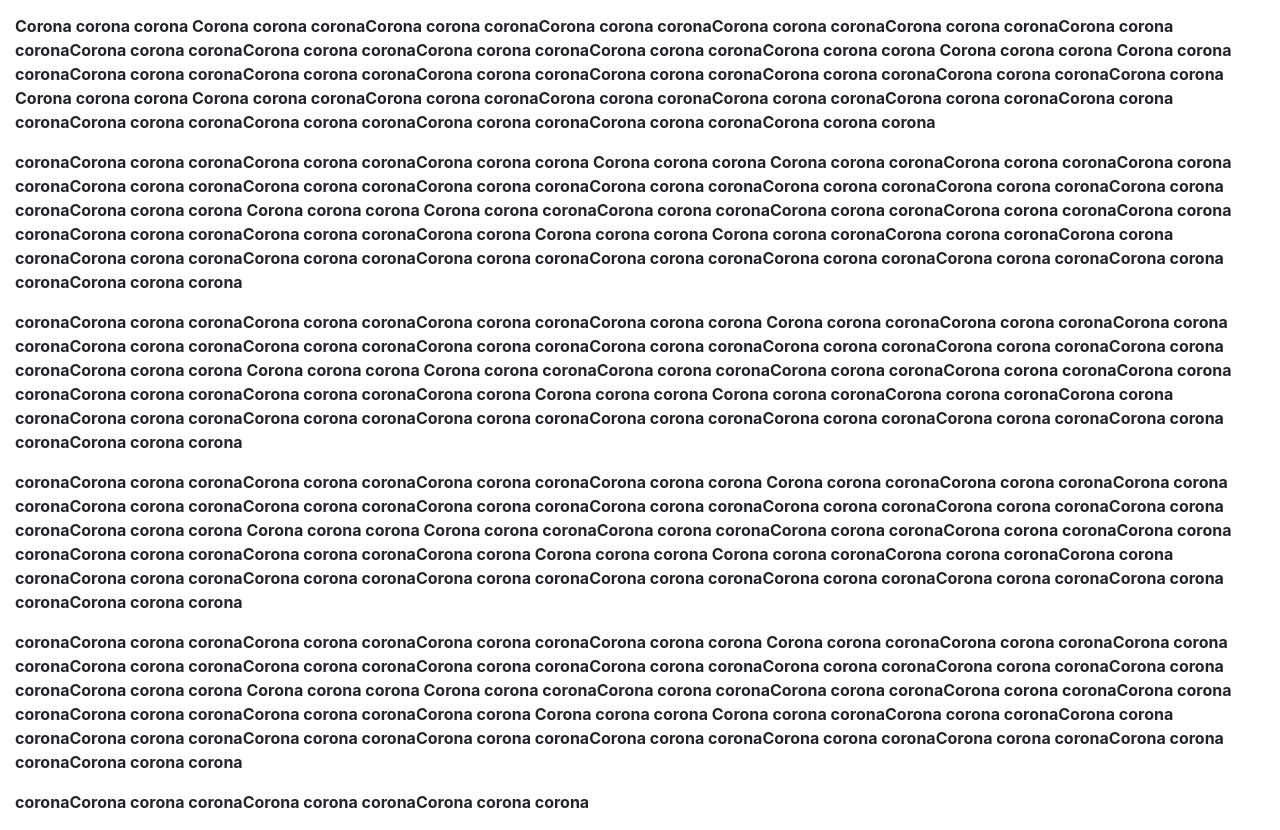
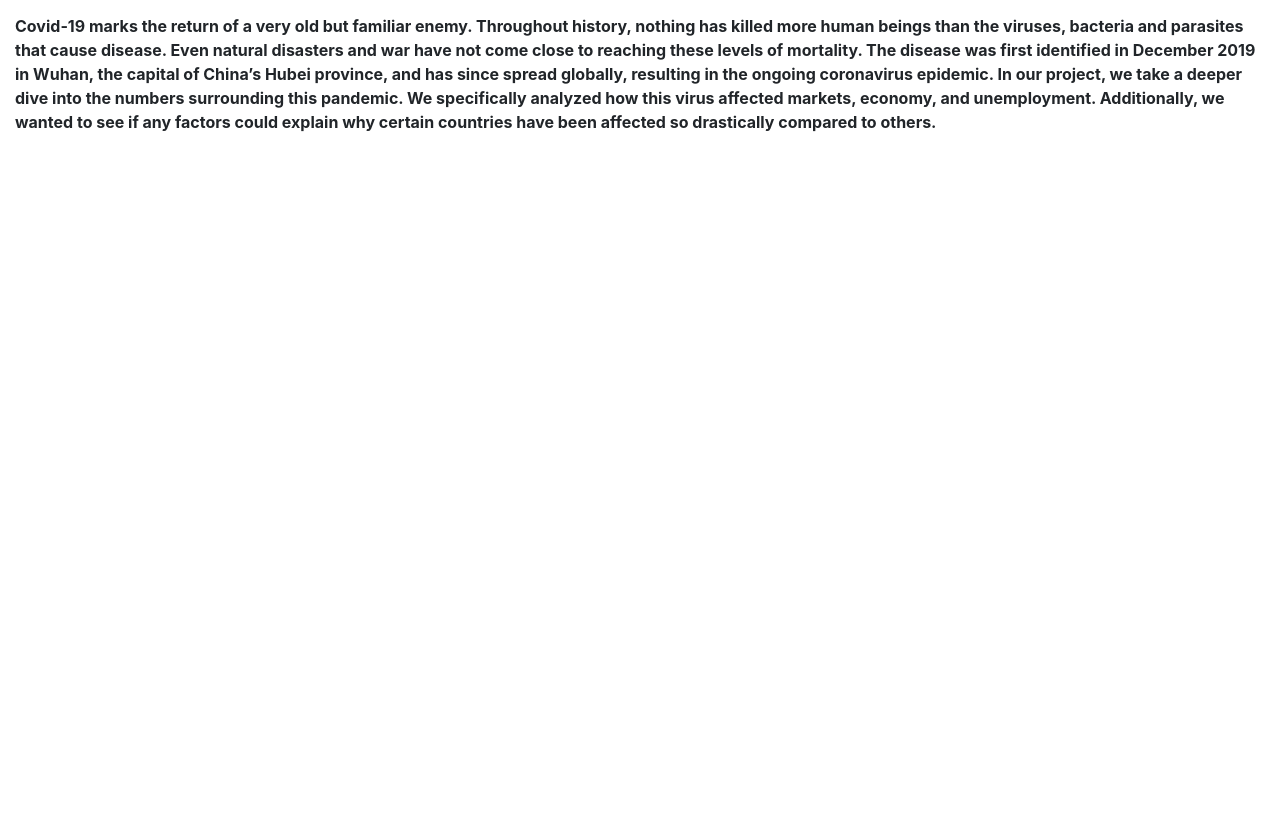
Before and after one commit to gabprado/covid_19, a Flask app: page / in a window 1280 px wide. Shown: the part 502-1332 px from the top of the page. After the commit the page ends 634 px from the top, so only its background shows below. Run offline with Flask 2, Linux system fonts and the light colour scheme; data that the repository does not hold is empty; parts of the project's set-up code (start-up, migrations or seed data) failed here and were passed over; some libraries are stand-ins or nearby versions.

Commit message:
deploymenrt3

```diff
--- a/templates/index.html
+++ b/templates/index.html
@@ -61,37 +61,9 @@
             <div id="country_snapshot"></div>
           </div>
           <div class="col-md-12">
-              <p> Corona corona corona Corona corona coronaCorona corona coronaCorona corona
-                  coronaCorona corona coronaCorona corona coronaCorona corona coronaCorona corona
-                  coronaCorona corona coronaCorona corona coronaCorona corona coronaCorona corona corona
-                  Corona corona corona Corona corona coronaCorona corona coronaCorona corona coronaCorona
-                  corona coronaCorona corona coronaCorona corona coronaCorona corona coronaCorona corona
-                  Corona corona corona Corona corona coronaCorona corona coronaCorona corona coronaCorona corona coronaCorona corona coronaCorona corona coronaCorona corona coronaCorona corona coronaCorona corona coronaCorona corona coronaCorona corona corona</p>
-                  coronaCorona corona coronaCorona corona coronaCorona corona corona Corona corona corona Corona corona coronaCorona corona coronaCorona corona
-                  coronaCorona corona coronaCorona corona coronaCorona corona coronaCorona corona
-                  coronaCorona corona coronaCorona corona coronaCorona corona coronaCorona corona corona
-                  Corona corona corona Corona corona coronaCorona corona coronaCorona corona coronaCorona
-                  corona coronaCorona corona coronaCorona corona coronaCorona corona coronaCorona corona
-                  Corona corona corona Corona corona coronaCorona corona coronaCorona corona coronaCorona corona coronaCorona corona coronaCorona corona coronaCorona corona coronaCorona corona coronaCorona corona coronaCorona corona coronaCorona corona corona</p>
-                  coronaCorona corona coronaCorona corona coronaCorona corona coronaCorona corona corona Corona corona coronaCorona corona coronaCorona corona
-                  coronaCorona corona coronaCorona corona coronaCorona corona coronaCorona corona
-                  coronaCorona corona coronaCorona corona coronaCorona corona coronaCorona corona corona
-                  Corona corona corona Corona corona coronaCorona corona coronaCorona corona coronaCorona
-                  corona coronaCorona corona coronaCorona corona coronaCorona corona coronaCorona corona
-                  Corona corona corona Corona corona coronaCorona corona coronaCorona corona coronaCorona corona coronaCorona corona coronaCorona corona coronaCorona corona coronaCorona corona coronaCorona corona coronaCorona corona coronaCorona corona corona</p>
-                  coronaCorona corona coronaCorona corona coronaCorona corona coronaCorona corona corona Corona corona coronaCorona corona coronaCorona corona
-                  coronaCorona corona coronaCorona corona coronaCorona corona coronaCorona corona
-                  coronaCorona corona coronaCorona corona coronaCorona corona coronaCorona corona corona
-                  Corona corona corona Corona corona coronaCorona corona coronaCorona corona coronaCorona
-                  corona coronaCorona corona coronaCorona corona coronaCorona corona coronaCorona corona
-                  Corona corona corona Corona corona coronaCorona corona coronaCorona corona coronaCorona corona coronaCorona corona coronaCorona corona coronaCorona corona coronaCorona corona coronaCorona corona coronaCorona corona coronaCorona corona corona</p>
-                  coronaCorona corona coronaCorona corona coronaCorona corona coronaCorona corona corona Corona corona coronaCorona corona coronaCorona corona
-                  coronaCorona corona coronaCorona corona coronaCorona corona coronaCorona corona
-                  coronaCorona corona coronaCorona corona coronaCorona corona coronaCorona corona corona
-                  Corona corona corona Corona corona coronaCorona corona coronaCorona corona coronaCorona
-                  corona coronaCorona corona coronaCorona corona coronaCorona corona coronaCorona corona
-                  Corona corona corona Corona corona coronaCorona corona coronaCorona corona coronaCorona corona coronaCorona corona coronaCorona corona coronaCorona corona coronaCorona corona coronaCorona corona coronaCorona corona coronaCorona corona corona</p>
-                  coronaCorona corona coronaCorona corona coronaCorona corona corona
+              <p> Covid-19 marks the return of a very old but familiar enemy. Throughout history, nothing has killed more human beings than the viruses, bacteria and parasites that cause disease. Even natural disasters and war have not come close to reaching these levels of mortality. The disease was first identified in December 2019 in Wuhan, the capital of China’s Hubei province, and has since spread globally, resulting in the ongoing coronavirus epidemic.
+
+In our project, we take a deeper dive into the numbers surrounding this pandemic. We specifically analyzed how this virus affected markets, economy, and unemployment. Additionally, we wanted to see if any factors could explain why certain countries have been affected so drastically compared to others.
              </p>
           </div>
           <div id=footer></div>
```
